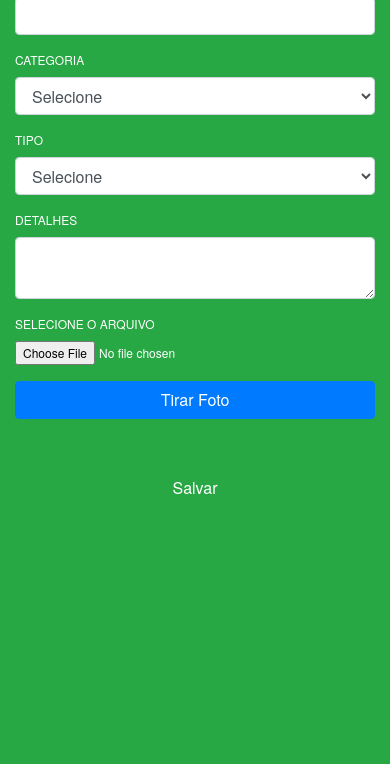
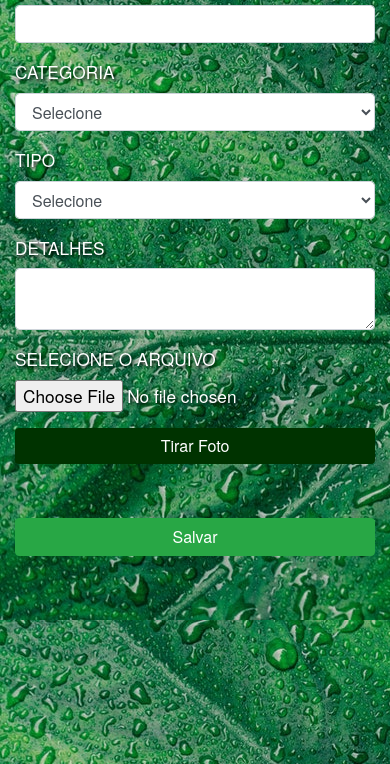
Before and after one commit to liara987/cidadao-do-vale-mobile, a website: page www/index.html in a window 390 px wide. Shown: the part 80-844 px from the top of the page. Drawn offline with nearby package versions, Linux system fonts and the light colour scheme; some packages are replaced by stand-ins of ours; no server answers.

Commit message:
Adicionando
modificando as classes padrão do bootstap

```diff
--- a/www/css/index.css
+++ b/www/css/index.css
@@ -16,6 +16,21 @@
  * specific language governing permissions and limitations
  * under the License.
  */
+
+ form, input, label, p {
+    text-shadow: black 0.1em 0.1em 0.2em;
+    font-size: larger;
+}
+
+ .form-control:focus {
+    border-color: green;
+    box-shadow: inset 0 1px 1px rgba(26, 75, 24, 0.075), 0 0 8px rgba(0, 255, 0, 0.6);
+  }
+
+ .btn-primary{
+     background: #003300;
+     border: none;
+ }
 * {
     -webkit-tap-highlight-color: rgba(0,0,0,0); /* make transparent link selection, adjust last value opacity 0 to 1.0 */
     color: white;
@@ -45,6 +60,7 @@ body {
     padding:0px;
     text-transform:uppercase;
     width:100%;
+    background-image: url(../img/background.jpeg);
 }
 
 /* Portrait layout (default) */
```
